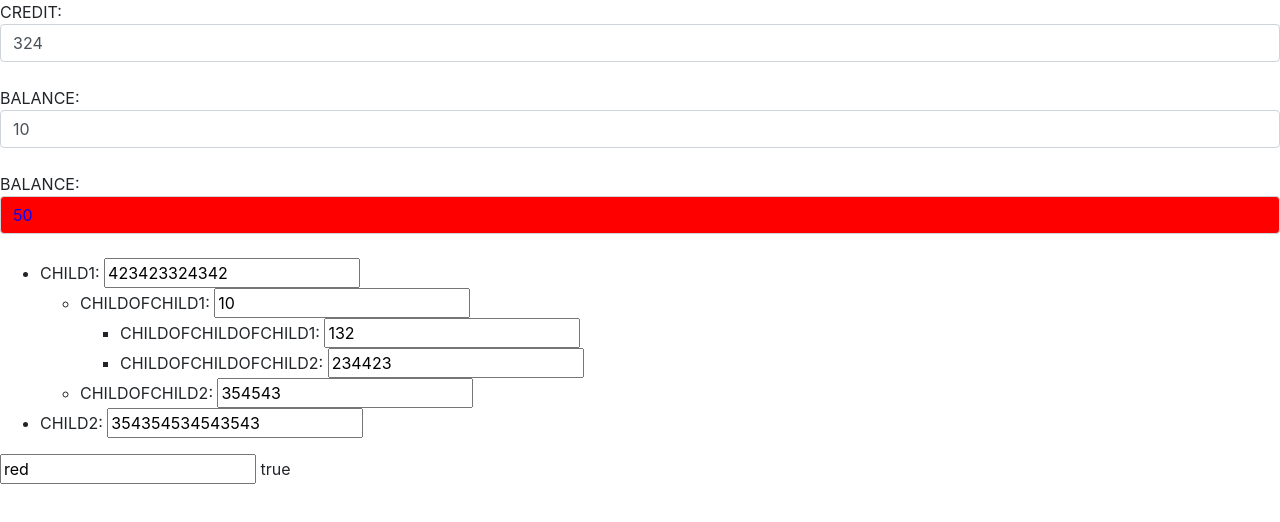
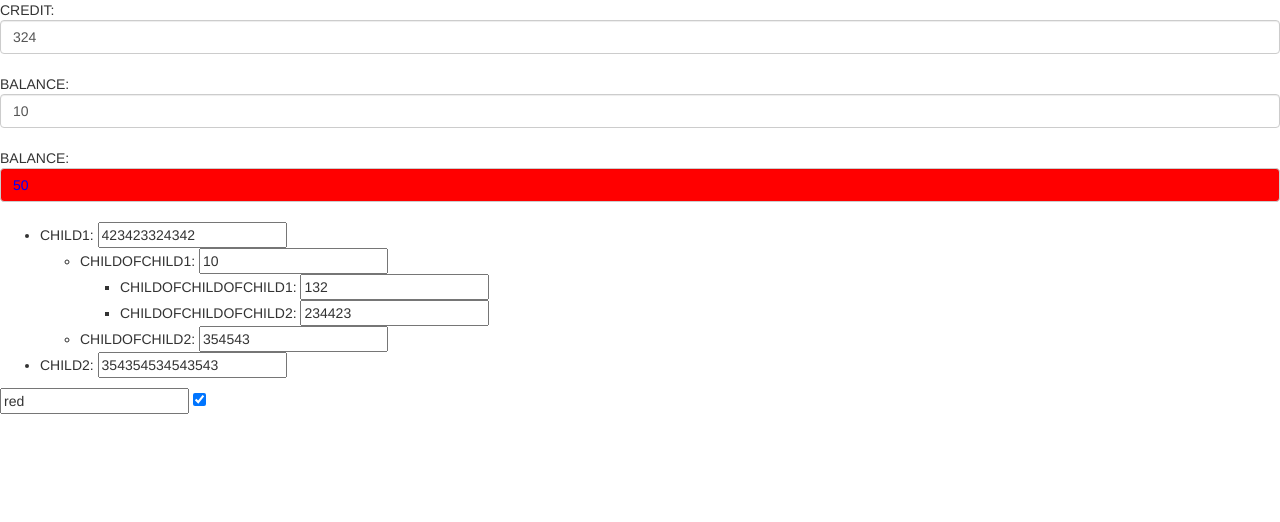
Before and after one commit to jpkleemans/honeydewjs, a website: page src/index.html in a window 1280 px wide. Drawn offline with nearby package versions, Linux system fonts and the light colour scheme.

Commit message:
Bootstrap

```diff
--- a/bower.json
+++ b/bower.json
@@ -11,7 +11,8 @@
     "tests"
   ],
   "dependencies": {
-    "angular": "~1.3.15"
+    "angular": "~1.3.15",
+    "bootstrap": "~3.3.4"
   },
   "devDependencies": {
     "jasmine": "~2.2.1"
--- a/src/index.html
+++ b/src/index.html
@@ -30,7 +30,7 @@ BALANCE: <input fes-bind="DEBT"/><br/>
 </ul>
 
 <input type="text" ng-model="DEBT.style.background">
-{{DEBT.disabled}}
+<input type="checkbox" ng-model="DEBT.disabled">
 
 </body>
 </html>
```
